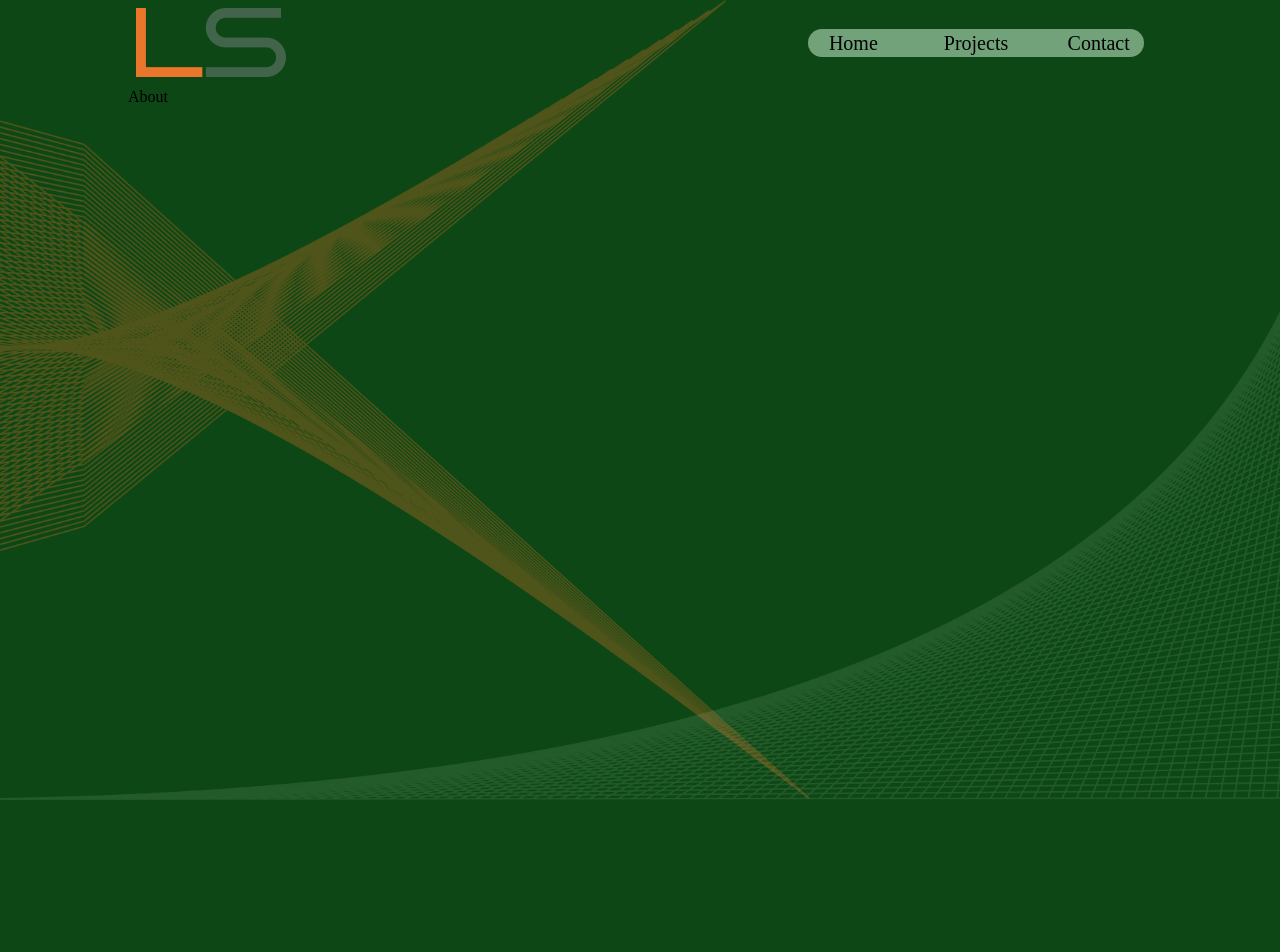
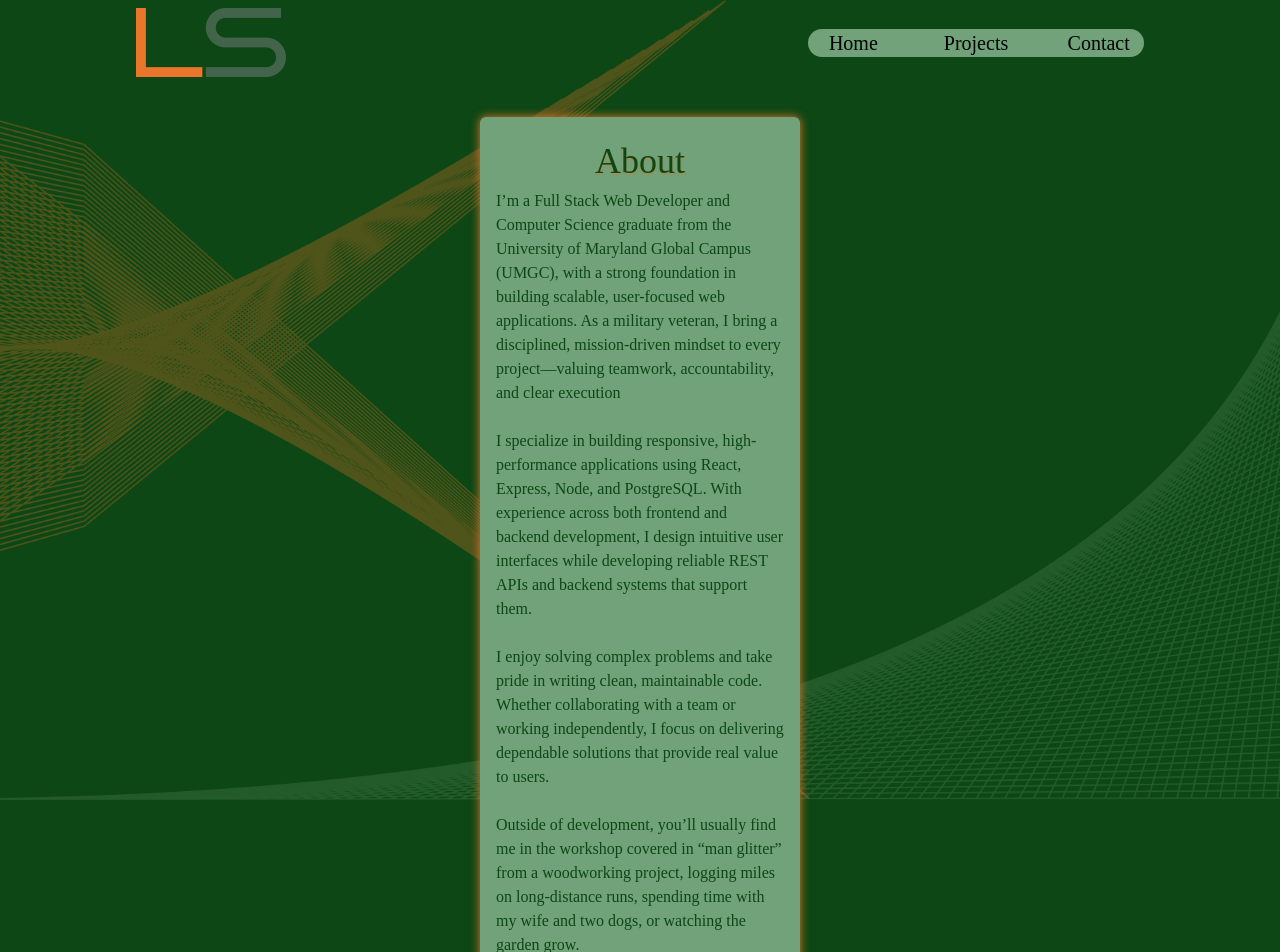
Before and after one commit to marefpceo/portfolio-react-vite, a React (Vite) app: page /about in a window 1280 px wide. Shown: the top 952 px of the page. Before the commit the page ends 800 px from the top, so only its background shows below. Built offline with nearby package versions, Linux system fonts and the light colour scheme; a web font is replaced by a local one.

Commit message:
Added text and styling to About page

```diff
--- a/src/App.jsx
+++ b/src/App.jsx
@@ -7,7 +7,7 @@ function App() {
       className='container min-w-full h-full bg-[url(./assets/portfolioBg-Desktop.webp)] bg-cover
       bg-center 2xl:bg-[url(./assets/portfolioBg-4k.webp)]'
     >
-      <div role='main' className='md:max-w-full lg:max-w-4/5 mx-auto '>
+      <div role='main' className='md:max-w-full lg:max-w-4/5 mx-auto'>
         <Header />
         <Outlet />
       </div>
--- a/src/components/IntroHeroMobile.jsx
+++ b/src/components/IntroHeroMobile.jsx
@@ -13,9 +13,9 @@ function IntroHeroMobile() {
         <TypewriterComponent
           options={{
             strings: [
-              '- Full Stack Developer -',
-              '- Frontend Developer -',
-              '- Backend Developer -',
+              'Full Stack Developer',
+              'Frontend Developer',
+              'Backend Developer',
             ],
             autoStart: true,
             loop: true,
--- a/src/pages/About.jsx
+++ b/src/pages/About.jsx
@@ -1,7 +1,40 @@
 function About() {
   return (
-    <section>
-      <h1>About</h1>
+    <section className='m-4 p-4 min-h-full'>
+      <div className='m-auto p-4 h-full w-1/3 rounded-md bg-nature-altLight text-nature-dark shadow-[0_0_10px_0px] shadow-nature-accent'>
+        <h1 className='m-2 text-4xl text-center text-shadow-sm text-shadow-nature-accent/25'>
+          About
+        </h1>
+        <p>
+          I’m a Full Stack Web Developer and Computer Science graduate from the
+          University of Maryland Global Campus (UMGC), with a strong foundation
+          in building scalable, user-focused web applications. As a military
+          veteran, I bring a disciplined, mission-driven mindset to every
+          project—valuing teamwork, accountability, and clear execution
+        </p>
+        <br />
+        <p>
+          I specialize in building responsive, high-performance applications
+          using React, Express, Node, and PostgreSQL. With experience across
+          both frontend and backend development, I design intuitive user
+          interfaces while developing reliable REST APIs and backend systems
+          that support them.
+        </p>
+        <br />
+        <p>
+          I enjoy solving complex problems and take pride in writing clean,
+          maintainable code. Whether collaborating with a team or working
+          independently, I focus on delivering dependable solutions that provide
+          real value to users.
+        </p>
+        <br />
+        <p>
+          Outside of development, you’ll usually find me in the workshop covered
+          in “man glitter” from a woodworking project, logging miles on
+          long-distance runs, spending time with my wife and two dogs, or
+          watching the garden grow.
+        </p>
+      </div>
     </section>
   );
 }
```
